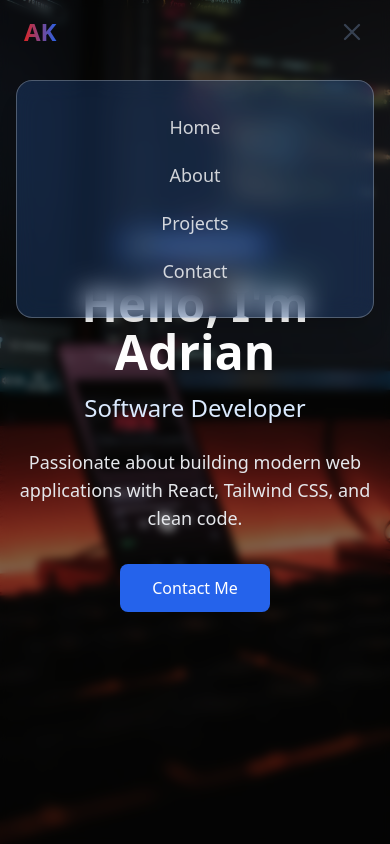
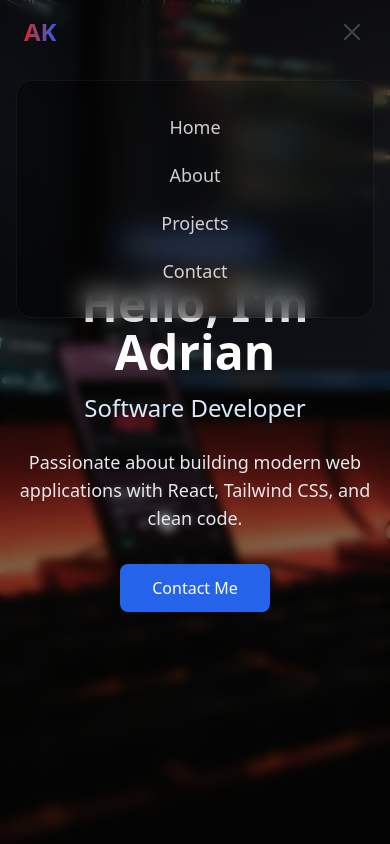
Before and after one commit to AdrianK004/portfolio, a React (Vite) app: page / in a window 390 px wide. Both pictures are taken after a click on the button 352 px from the left and 32 px from the top of the page. Built offline with nearby package versions, Linux system fonts and the light colour scheme.

Commit message:
Mobile Menu Glass Effect & Transition Effect with Tailwind

```diff
--- a/src/components/Header.jsx
+++ b/src/components/Header.jsx
@@ -67,9 +67,9 @@ function Header() {
         <>
         {/* Mobile Menu */}
         <div className={`md:hidden fixed top-20 left-4 right-4 rounded-2xl z-[999]
-                        bg-blue-500/20 dark:bg-black/30
+                        bg-black/30
                         backdrop-blur-md
-                        border border-white/25 dark:border-white/5
+                        border border-white/5
                         shadow-xl
                         transition-all duration-300 ease-out
                         ${isMobileMenuOpen
--- a/tailwind.config.js
+++ b/tailwind.config.js
@@ -7,6 +7,6 @@ export default {
     extend: {},
   },
   plugins: [
-    require('tailwindcss-animate'), // Shto këtë
+    require('tailwindcss-animate'),
   ],
 }
```
